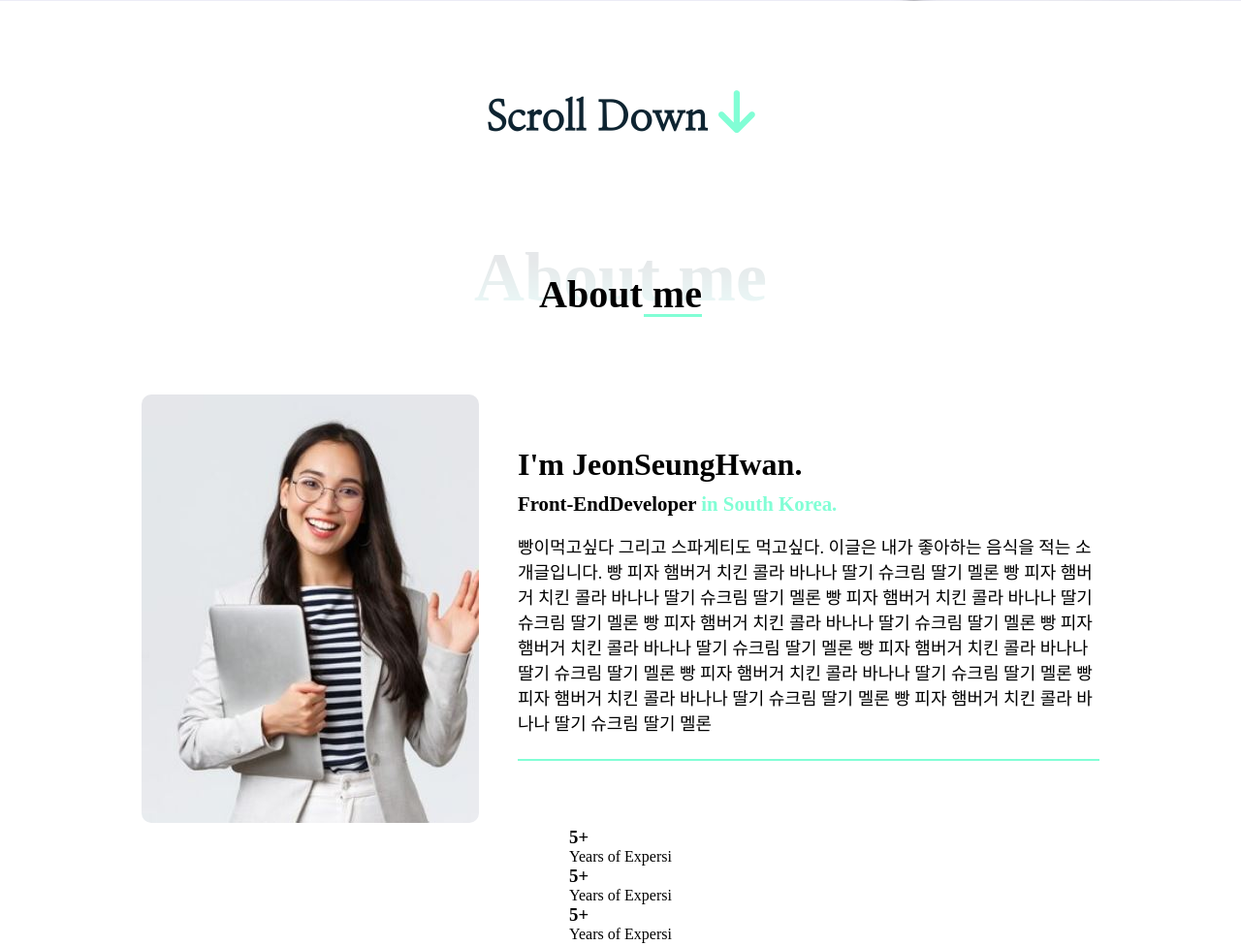
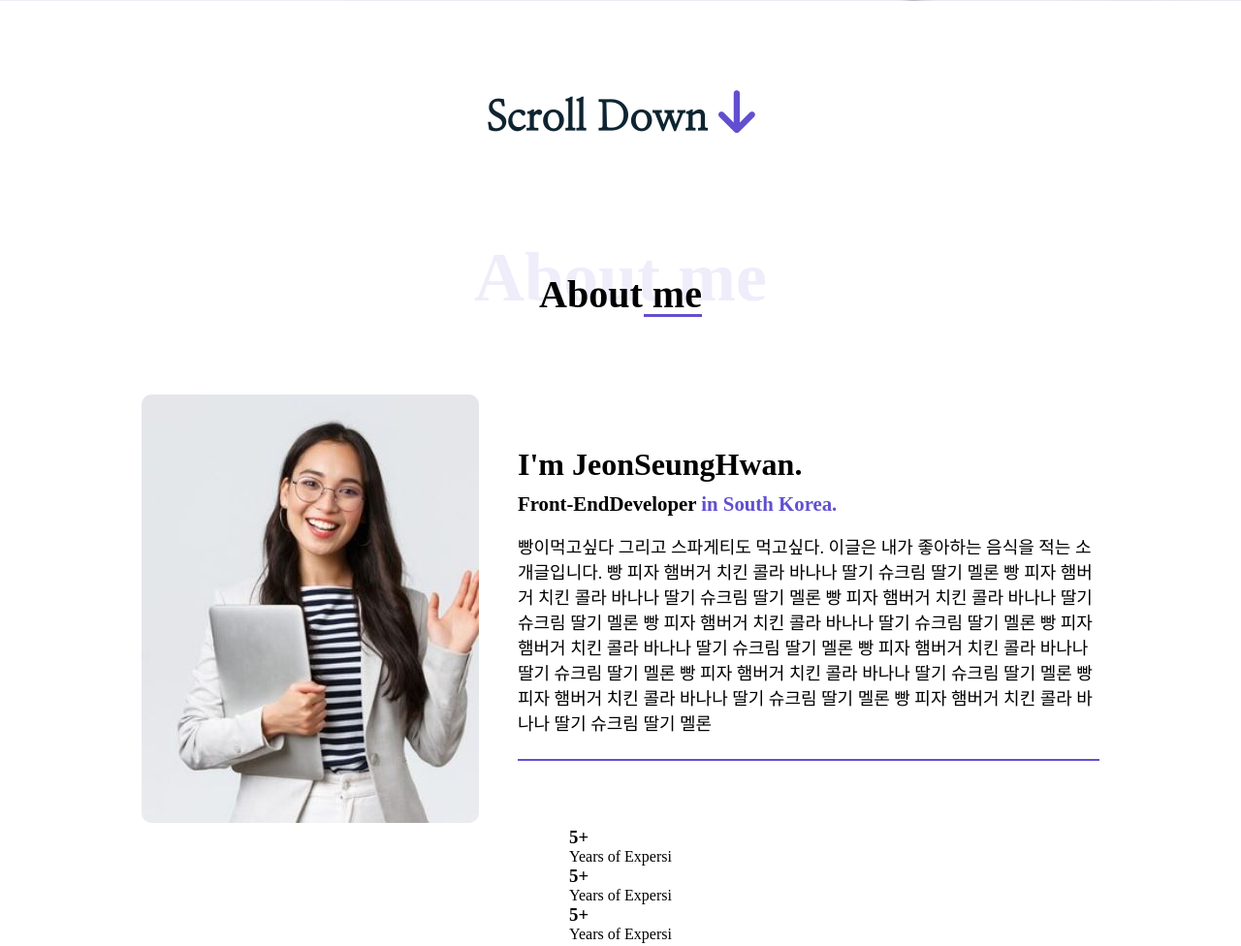
Before and after one commit to Seung-hwan285/2022-02-16-pptWeb, a plain HTML site: page index.html in a window 1280 px wide. Shown: the part 897-1873 px from the top of the page at 97% size. Drawn offline with Linux system fonts and the light colour scheme.

Commit message:
refactor : 색상 변경

```diff
--- a/css/about.css
+++ b/css/about.css
@@ -27,7 +27,7 @@
     font-size: 4.5em;
     font-weight: 600;
     margin-bottom: 2rem;
-    background: linear-gradient(to top,turquoise 0%,var(--first-color) 70%);
+    background: linear-gradient(to top,turquoise 0%,var(--second-color) 10%);
     -webkit-background-clip: text;
     -webkit-text-fill-color: transparent;
     opacity: .1;
--- a/css/home.css
+++ b/css/home.css
@@ -1,6 +1,6 @@
 :root{
     --first-color : #0e2431;
-    --second-color: #81fed5;
+    --second-color: #614fd0;
     --third-color:#777;
 
     --hover-color:#614fd0;
```
